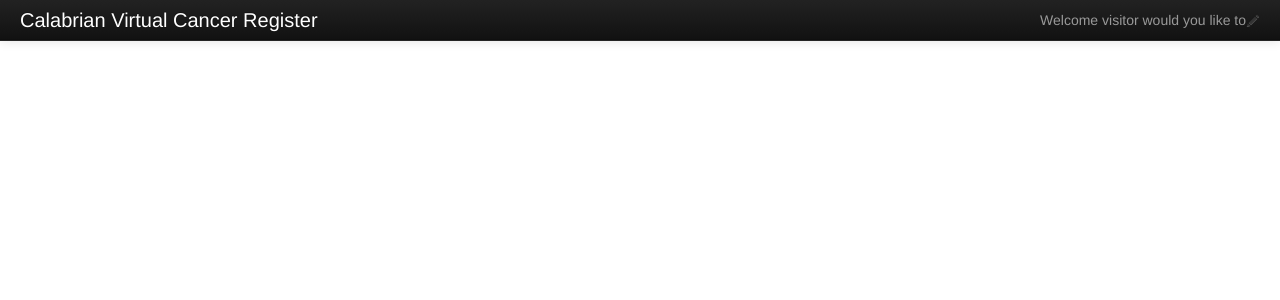
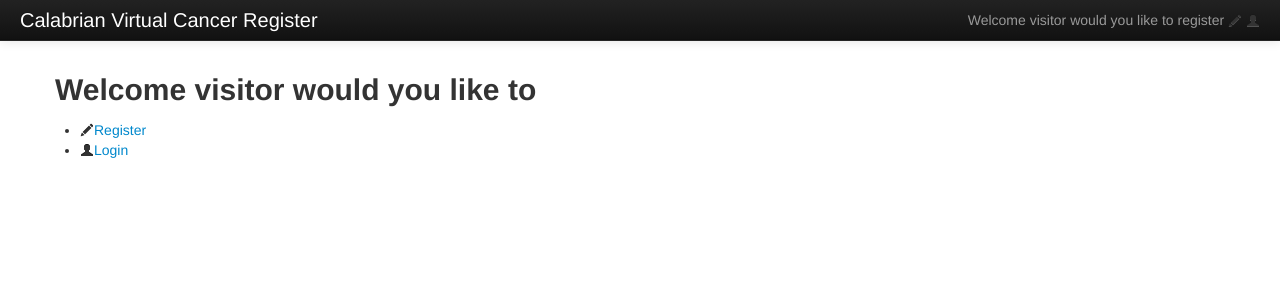
Before and after one commit to denever/vrtc, a Django app: template vrtc/templates/vrtc/home.html in a window 1280 px wide. Shown: the top 300 px of the page. Run offline with Django 3.2, Linux system fonts and the light colour scheme; the template is opened without the code that fills it, so the values that code supplies are empty; some libraries are stand-ins or nearby versions.

Commit message:
Corretto home con login o register

```diff
--- a/vrtc/templates/vrtc/home.html
+++ b/vrtc/templates/vrtc/home.html
@@ -8,7 +8,9 @@
 
 {% block navbartext %}
 {% if user.is_anonymous %}
-{% trans "Welcome visitor would you like to" %}<a title="Register" href="{% url registration_register %}"><i class="icon-pencil"></i></a>
+{% trans "Welcome visitor would you like to register" %}
+<a title="Register" href="{% url registration_register %}"><i class="icon-pencil"></i></a>
+<a title="Login" href="{% url auth_login %}"><i class="icon-user"></i></a>
 </p>
 {% else %}
 <p class="navbar-text pull-right">
@@ -22,6 +24,21 @@
 {% endblock %}
 
 {% block content %}
+{% if user.is_anonymous %}
+<h2>{% trans "Welcome visitor would you like to" %}</h2>
+<ul>
+<li>
+  <a title="Register" href="{% url registration_register %}">
+    <i class="icon-pencil"></i>Register
+  </a>
+</li>
+<li>
+  <a title="Login" href="{% url auth_login %}">
+    <i class="icon-user"></i>Login
+  </a>
+</li>
+</ul>
+{% endif %}
 {% endblock %}
 
 {% block extra_scripts %}
```
